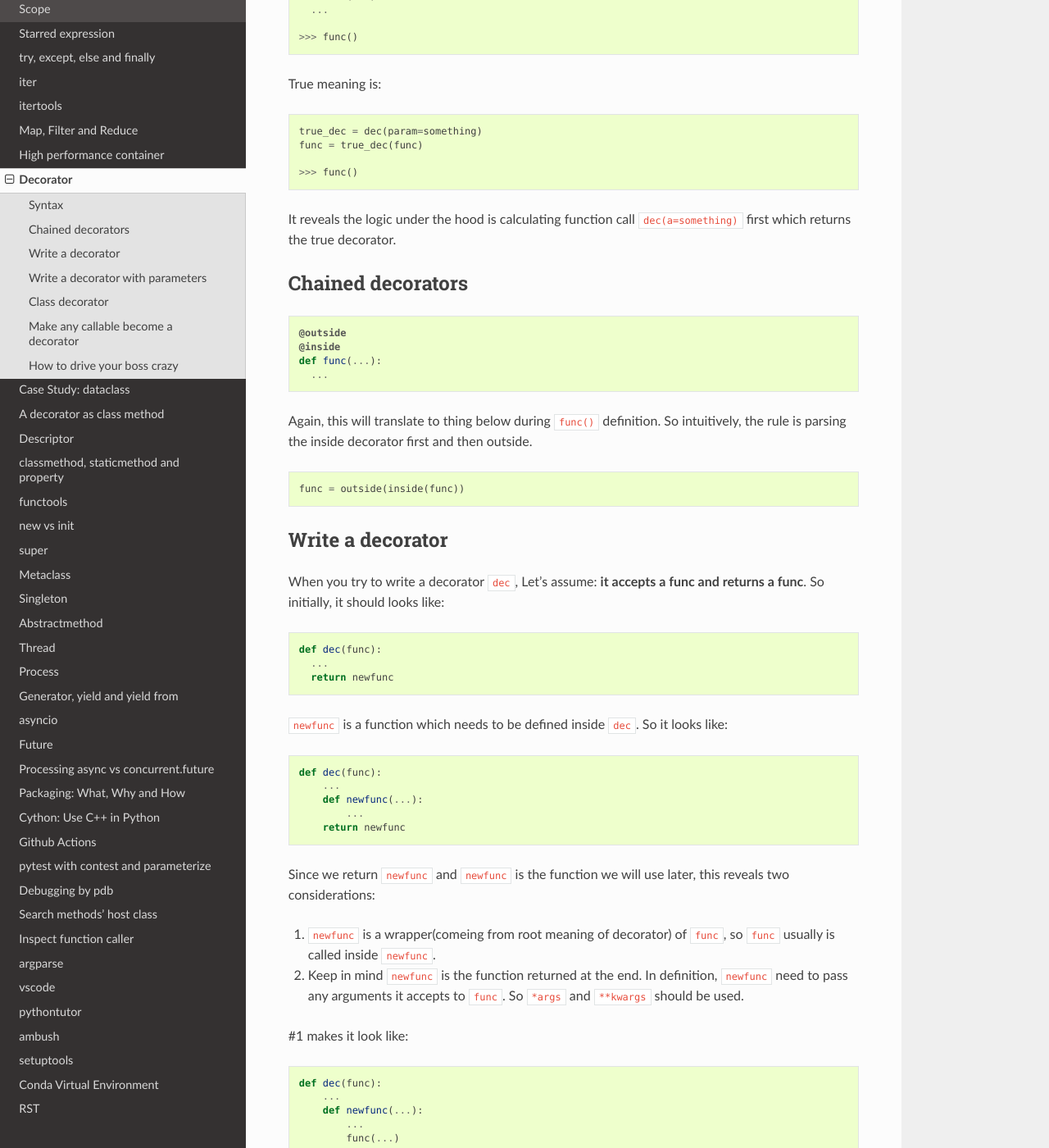
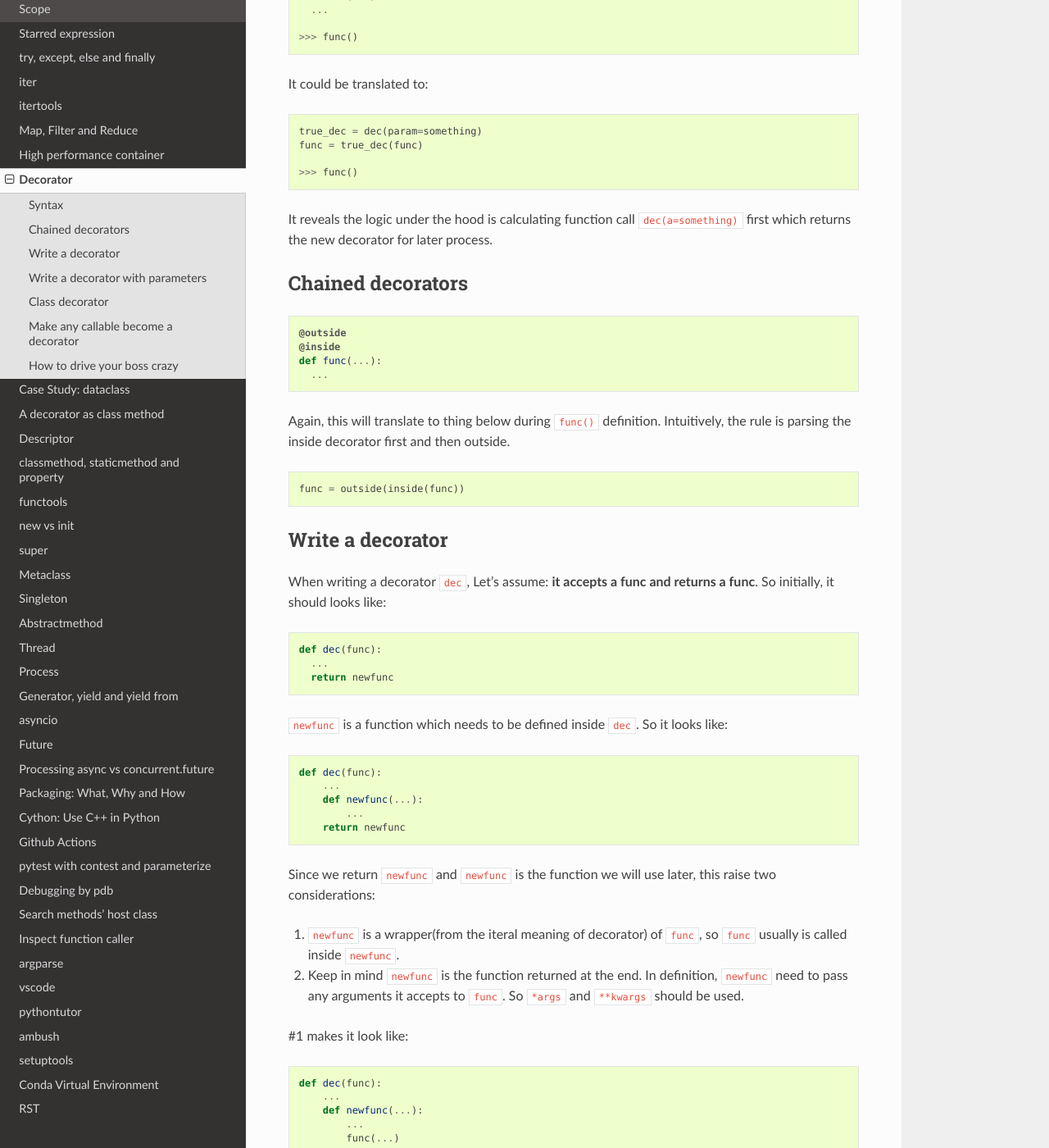
Before and after one commit to ke-zhang-rd/krystal, a Sphinx documentation site: the page built from docs/source/decorator.rst, in a window 1280 px wide and 1400 px high, scrolled down 781 px. Shown: the whole window at 82% size. Built offline with Sphinx 7.4.7 and the Read the Docs theme 3.1.0, drawn with Linux system fonts in a browser that asks for light colours; some of the changed text lies outside the part shown.

Commit message:
Update decorator.rst

```diff
--- a/docs/source/decorator.rst
+++ b/docs/source/decorator.rst
@@ -14,7 +14,7 @@
   # Still called by
   >>> foo()
 
-``@`` is a syntax sugar. The **true meaning** of syntax is:
+``@`` is a syntax sugar. Under the hood, it is:
 
 .. code:: python
 
@@ -36,7 +36,7 @@
 
   >>> func()
 
-True meaning is:
+It could be translated to:
 
 .. code:: python
 
@@ -45,7 +45,7 @@
 
   >>> func()
 
-It reveals the logic under the hood is calculating function call ``dec(a=something)`` first which returns the true decorator.
+It reveals the logic under the hood is calculating function call ``dec(a=something)`` first which returns the new decorator for later process.
 
 Chained decorators
 ------------------
@@ -57,7 +57,7 @@
   def func(...):
     ...
 
-Again, this will translate to thing below during ``func()`` definition. So intuitively, the rule is parsing the inside decorator first and then outside.
+Again, this will translate to thing below during ``func()`` definition. Intuitively, the rule is parsing the inside decorator first and then outside.
 
 .. code:: python
 
@@ -66,7 +66,7 @@
 Write a decorator
 -----------------
 
-When you try to write a decorator ``dec``, Let's assume: **it accepts a func and returns a func**. So initially, it should looks like:
+When writing a decorator ``dec``, Let's assume: **it accepts a func and returns a func**. So initially, it should looks like:
 
 .. code:: python
 
@@ -84,9 +84,9 @@
           ...
       return newfunc
 
-Since we return ``newfunc`` and ``newfunc`` is the function we will use later, this reveals two considerations:
+Since we return ``newfunc`` and ``newfunc`` is the function we will use later, this raise two considerations:
 
-1. ``newfunc`` is a wrapper(comeing from root meaning of decorator) of ``func``, so ``func`` usually is called inside ``newfunc``.
+1. ``newfunc`` is a wrapper(from the iteral meaning of decorator) of ``func``, so ``func`` usually is called inside ``newfunc``.
 2. Keep in mind ``newfunc`` is the function returned at the end. In definition, ``newfunc`` need to pass any arguments it accepts to ``func``. So ``*args`` and ``**kwargs`` should be used.
 
 #1 makes it look like:
```
Also changed, not shown: other parts of docs/source/decorator.rst (+3 -3 lines).
